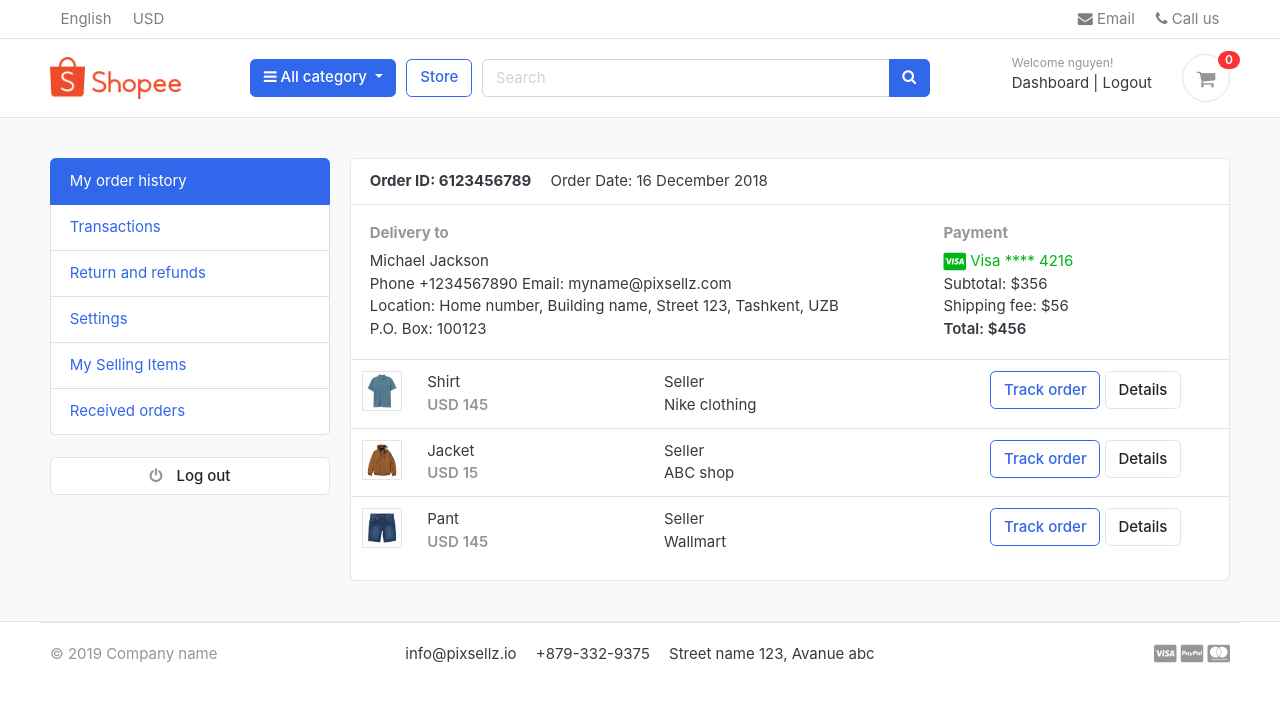
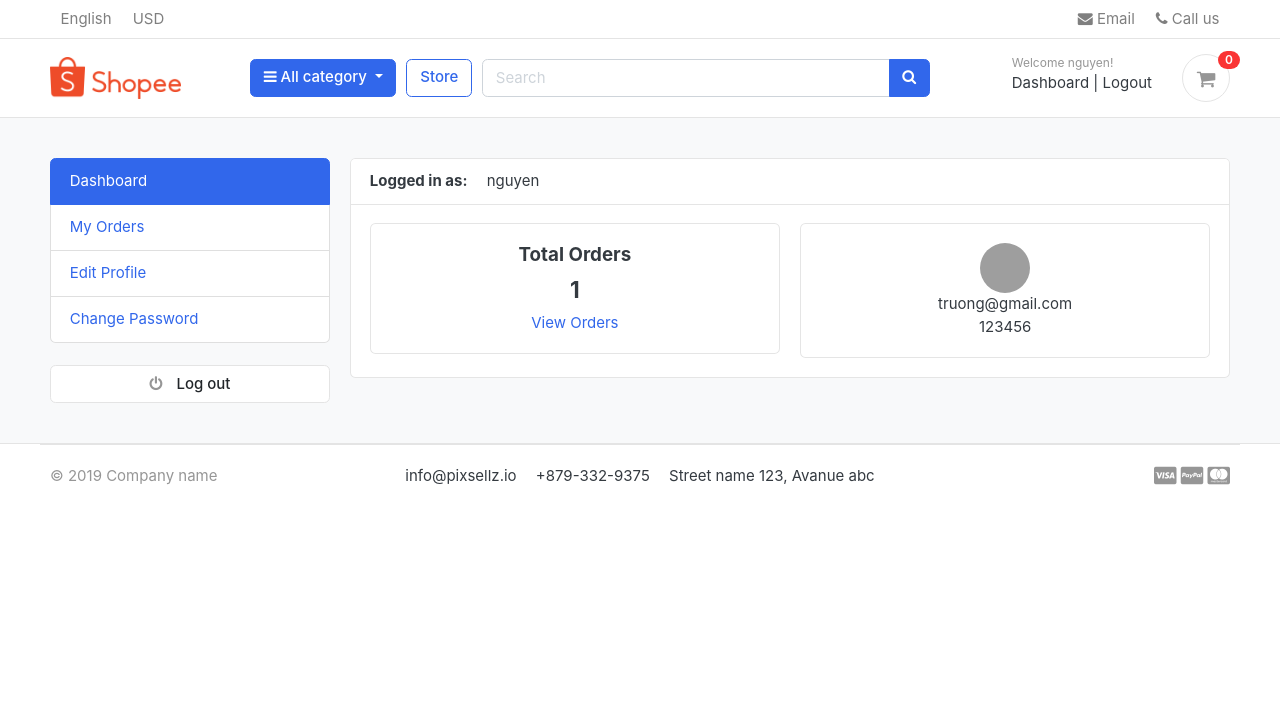
Before and after one commit to user19522442/doan, a Django app: page /accounts/ in a window 1280 px wide. Shown: the top 702 px of the page. Run offline with Django 4.2, Linux system fonts and the light colour scheme; a user stored in the database is signed in; data comes from the database, SQL or seed files in the repository; both versions use the stored data as it was after the commit; some libraries are stand-ins or nearby versions; some web fonts are replaced; grey boxes are pictures that could not be loaded.

Commit message:
fix the dash board and display user information

```diff
--- a/GreatKart/accounts/views.py
+++ b/GreatKart/accounts/views.py
@@ -2,6 +2,7 @@ from django.shortcuts import render, redirect
 from django.http import HttpResponse
 from .forms import RegistrationForm
 from .models import Account
+from orders.models import Order
 from django.contrib import messages, auth
 from django.contrib.auth.decorators import login_required
 from carts.models import Cart,CartItem
@@ -170,7 +171,13 @@ def activate(request,uidb64,token):
 
 @login_required(login_url = 'login')
 def dashboard(request):
-  return render(request,  'accounts/dashboard.html')
+  orders = Order.objects.order_by('-created_at').filter(user_id = request.user.id, is_ordered=True)
+  orders_count = orders.count()
+  context = {
+      'orders_count': orders_count,
+  }
+
+  return render(request,  'accounts/dashboard.html',context)
 
 def forgotPassword(request):
     """
--- a/GreatKart/templates/accounts/dashboard.html
+++ b/GreatKart/templates/accounts/dashboard.html
@@ -7,86 +7,39 @@
     {% include 'includes/alerts.html' %}
     <div class="container">
         <div class="row">
-        <aside class="col-md-3">
-            <!--   SIDEBAR   -->
-            <ul class="list-group">
-                <a class="list-group-item active" href="#"> My order history </a>
-                <a class="list-group-item" href="#"> Transactions </a>
-                <a class="list-group-item" href="#"> Return and refunds </a>
-                <a class="list-group-item" href="#">Settings </a>
-                <a class="list-group-item" href="#"> My Selling Items </a>
-                <a class="list-group-item" href="#"> Received orders </a>
-            </ul>
-            <br>
-            <a class="btn btn-light btn-block" href="{% url 'logout' %}"> <i class="fa fa-power-off"></i> <span class="text">Log out</span> </a>
-            <!--   SIDEBAR .//END   -->
-        </aside>
+        {% include 'includes/dashboard_sidebar.html' %}
         <main class="col-md-9">
             <article class="card">
             <header class="card-header">
-                <strong class="d-inline-block mr-3">Order ID: 6123456789</strong>
-                <span>Order Date: 16 December 2018</span>
+                <strong class="d-inline-block mr-3">Logged in as:</strong>
+                <span>{{user.first_name}}</span>
             </header>
             <div class="card-body">
                 <div class="row">
-                    <div class="col-md-8">
-                        <h6 class="text-muted">Delivery to</h6>
-                        <p>Michael Jackson <br>
-                        Phone +1234567890 Email: myname@pixsellz.com <br>
-                        Location: Home number, Building name, Street 123,  Tashkent, UZB <br>
-                        P.O. Box: 100123
-                         </p>
+                    <div class="col-md-6">
+                        <div class="card" style="text-align:center;">
+                            <div class="card-body">
+                                <h5 class="card-item">Total Orders</h5>
+                                <h4>{{orders_count}}</h4>
+                                <a href="">View Orders</a>
+                            </div>
+                        </div>
                     </div>
-                    <div class="col-md-4">
-                        <h6 class="text-muted">Payment</h6>
-                        <span class="text-success">
-                            <i class="fab fa-lg fa-cc-visa"></i>
-                            Visa  **** 4216
-                        </span>
-                        <p>Subtotal: $356 <br>
-                         Shipping fee:  $56 <br>
-                         <span class="b">Total:  $456 </span>
-                        </p>
+
+                    <div class="col-md-6">
+                        <div class="card" style="text-align:center;">
+                            <div class="card-body">
+                                <img src="https://www.w3schools.com/howto/img_avatar.png" alt="User Profile Picture"
+                                width = "50" height="50" style="border-radius: 50%;">
+                                <p class ="mb-0">{{user.email}}</p>
+                                <p>{{user.phone_number}}</p>
+                            </div>
+                        </div>
                     </div>
+
                 </div> <!-- row.// -->
             </div> <!-- card-body .// -->
-            <div class="table-responsive">
-            <table class="table table-hover">
-                <tr>
-                    <td width="65">
-                        <img src="{% static './images/items/1.jpg' %}" class="img-xs border">
-                    </td>
-                    <td>
-                        <p class="title mb-0">Shirt </p>
-                        <var class="price text-muted">USD 145</var>
-                    </td>
-                    <td> Seller <br> Nike clothing </td>
-                    <td width="250"> <a href="#" class="btn btn-outline-primary">Track order</a> <a href="#" class="btn btn-light"> Details </a> </td>
-                </tr>
-                <tr>
-                    <td>
-                        <img src="{% static './images/items/2.jpg' %}" class="img-xs border">
-                    </td>
-                    <td>
-                        <p class="title mb-0">Jacket </p>
-                        <var class="price text-muted">USD 15</var>
-                    </td>
-                    <td> Seller <br> ABC shop </td>
-                    <td> <a href="#" class="btn btn-outline-primary">Track order</a> <a href="#" class="btn btn-light"> Details </a> </td>
-                </tr>
-                <tr>
-                    <td>
-                        <img src="{% static './images/items/3.jpg' %}" class="img-xs border">
-                    </td>
-                    <td>
-                        <p class="title mb-0">Pant</p>
-                        <var class="price text-muted">USD 145</var>
-                    </td>
-                    <td> Seller <br> Wallmart </td>
-                    <td> <a href="#" class="btn btn-outline-primary">Track order</a> <a href="#" class="btn btn-light"> Details </a> </td>
-                </tr>
-            </table>
-            </div> <!-- table-responsive .end// -->
+
             </article> <!-- order-group.// -->
         </main>
     </div> <!-- row.// -->
--- /dev/null
+++ b/GreatKart/templates/includes/dashboard_sidebar.html
@@ -0,0 +1,12 @@
+<aside class="col-md-3">
+    <!--   SIDEBAR   -->
+    <ul class="list-group">
+        <a class="list-group-item active" href="#"> Dashboard </a>
+        <a class="list-group-item" href="#"> My Orders </a>
+        <a class="list-group-item" href="#"> Edit Profile </a>
+        <a class="list-group-item" href="#">Change Password </a>
+    </ul>
+    <br>
+    <a class="btn btn-light btn-block" href="{% url 'logout' %}"> <i class="fa fa-power-off"></i> <span class="text">Log out</span> </a>
+    <!--   SIDEBAR .//END   -->
+</aside>
```
Also changed, not shown: GreatKart/db.sqlite3.
